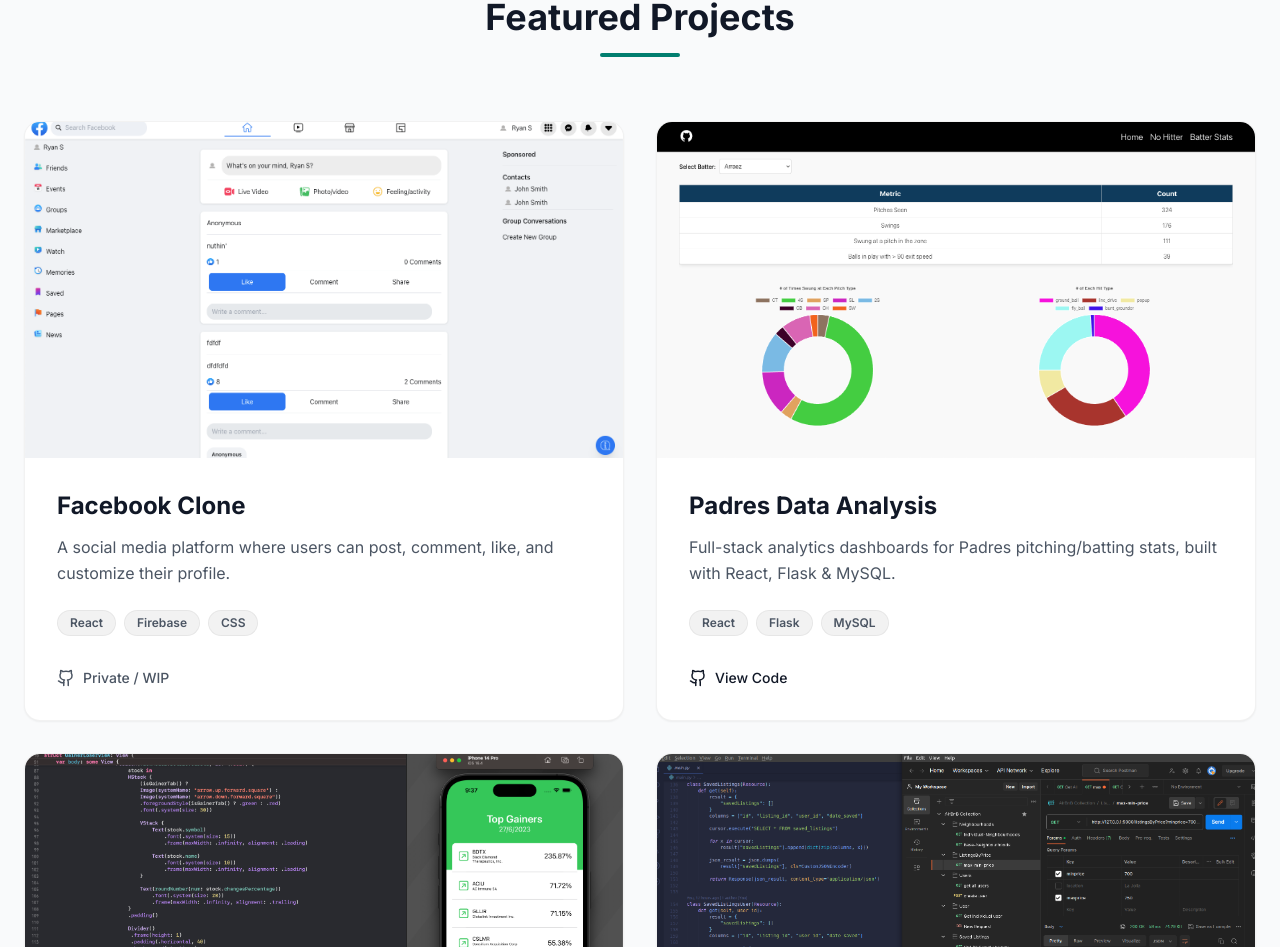
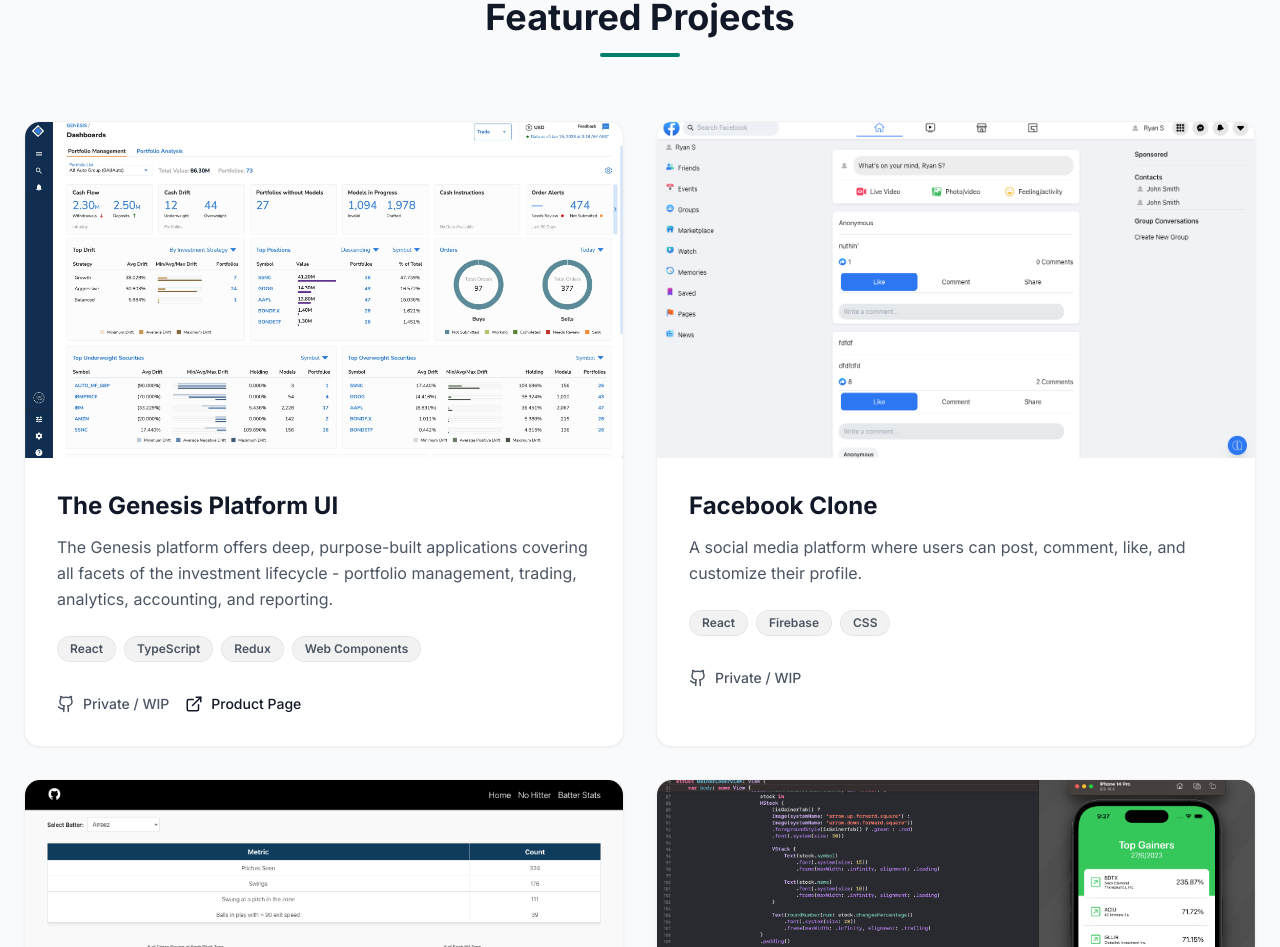
Before and after one commit to ryan-skeans/ryan-skeans.github.io, a React (Vite) app: page / in a window 1280 px wide. Shown: the part 899-1846 px from the top of the page. Built offline with nearby package versions, Linux system fonts and the light colour scheme.

Commit message:
add project

```diff
--- a/src/sections/Projects.tsx
+++ b/src/sections/Projects.tsx
@@ -10,8 +10,17 @@
     demo: string | null;
     status?: string;
 }
-
+// https://www.advent.com/genesis/?utm_source=google&utm_medium=cpc&utm_campaign=M-AD-Info-Kit-Advent-Genesis-gg&utm_content=CampaignID-21335411412-AdGroupID-166063573594-Keyword-ss%26c+genesis
 const projects: Project[] = [
+    {
+        title: "The Genesis Platform UI",
+        description: "The Genesis platform offers deep, purpose-built applications covering all facets of the investment lifecycle - portfolio management, trading, analytics, accounting, and reporting.",
+        tags: ["React", "TypeScript", "Redux", "Web Components"],
+        image: "images/genesis.jpeg",
+        github: null,
+        demo: "https://www.advent.com/genesis/?utm_source=google&utm_medium=cpc&utm_campaign=M-AD-Info-Kit-Advent-Genesis-gg&utm_content=CampaignID-21335411412-AdGroupID-166063573594-Keyword-ss%26c+genesis",
+        status: "ProductPage"
+    },
     {
         title: "Facebook Clone",
         description: "A social media platform where users can post, comment, like, and customize their profile.",
@@ -130,7 +139,7 @@
                             className="flex items-center gap-2 text-sm font-medium text-gray-900 dark:text-white hover:text-primary dark:hover:text-primary-light transition-colors"
                         >
                             <ExternalLink size={18} />
-                            Live Demo
+                            {project.status === "ProductPage" ? "Product Page" : "Live Demo"}
                         </a>
                     )}
                 </div>
```
Also changed, not shown: public/images/genesis.jpeg (added).
